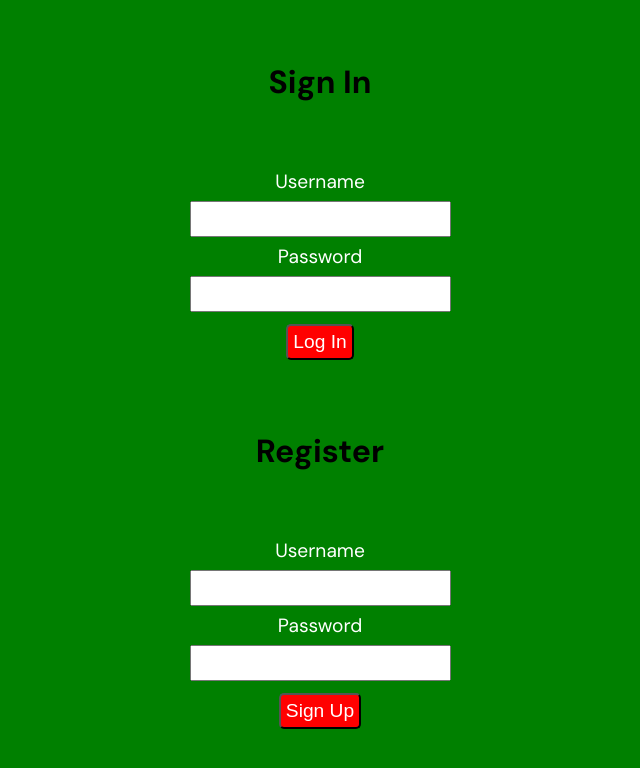
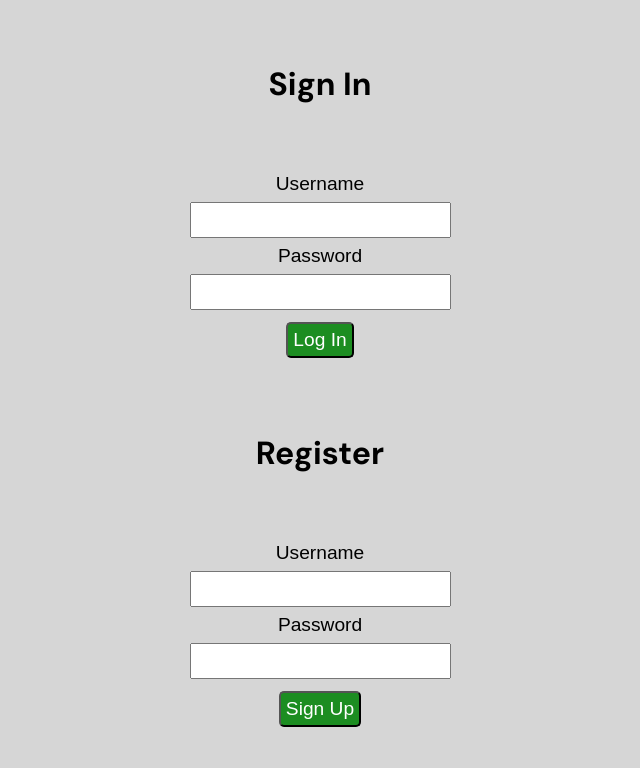
Before and after one commit to severireivinen/blog-app-school, a React (Create React App) app in the folder client/: page / in a window 1280 px wide. Shown: the top 768 px of the page, without its empty margins (320-960 px from the left). Built offline with nearby package versions, Linux system fonts and the light colour scheme.

Commit message:
Sign in scss säätöä

```diff
--- a/client/src/components/SignIn/SignIn.scss
+++ b/client/src/components/SignIn/SignIn.scss
@@ -1,6 +1,6 @@
 .form {
   text-align: center;
-  background-color:green;
+  background-color: #d6d6d6;
   min-height: 100vh;
   display: flex;
   flex-direction: column;
@@ -11,8 +11,9 @@
 .label{
   display: block;
   font-size: larger;
-  color: white;
+  color: black;
   padding: 5px;
+  font-family: sans-serif;
 }
 
 .input{
@@ -23,33 +24,11 @@
 }
 .btn{
   color: white;
-  background-color: red;
+  background-color: #1c8d21;
   border-radius: 5px;
   font-size: larger;
   display: block;
   padding: 5px;
   margin: 10px auto;
+  font-family: sans-serif;
 }
-
-.messages{
-  display: flex;
-  justify-content: center;
-}
-
-.error{
-  display: block;
-  background-color: red;
-  color: white;
-  width: fit-content;
-  height: 50px;
-  padding: 5px;
-}
-
-.success{
-  display: block;
-  background-color: lightblue;
-  color: black;
-  width: fit-content;
-  height: 50px;
-  padding: 5px;
-}
```
